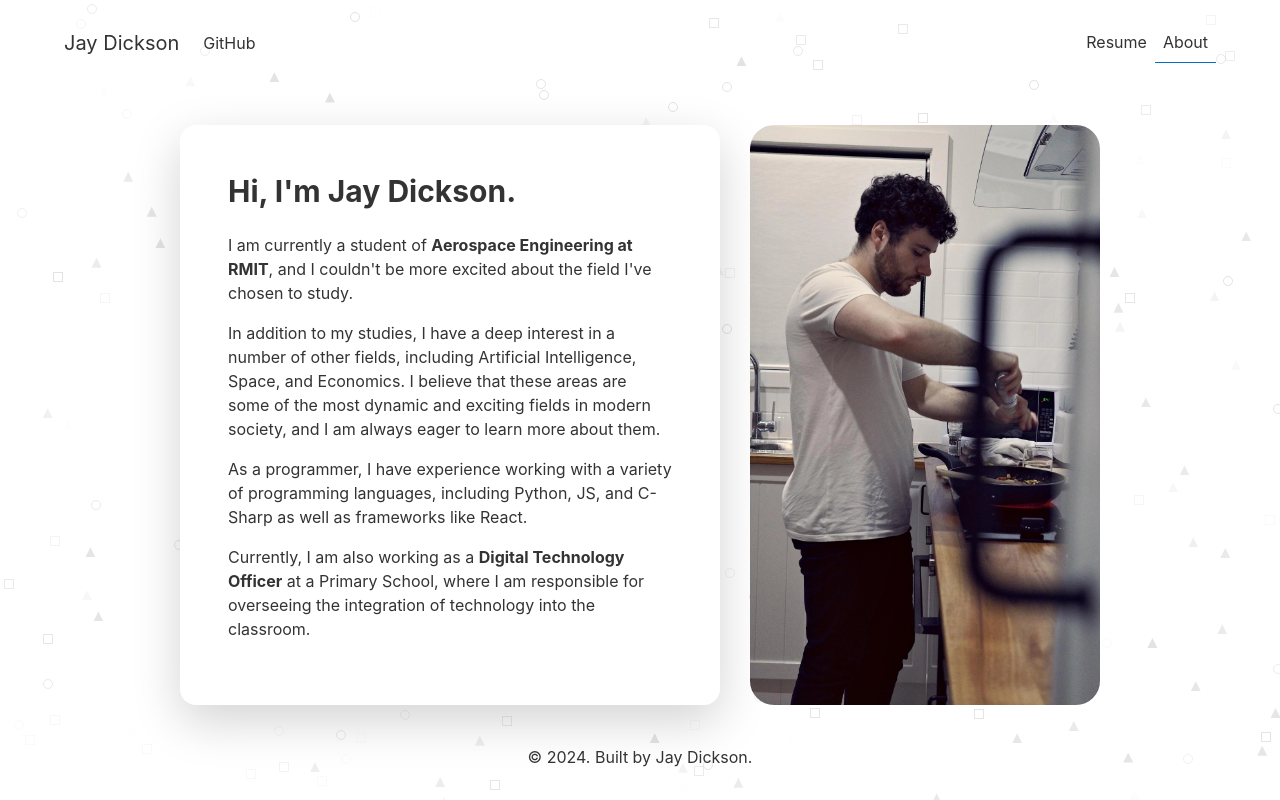
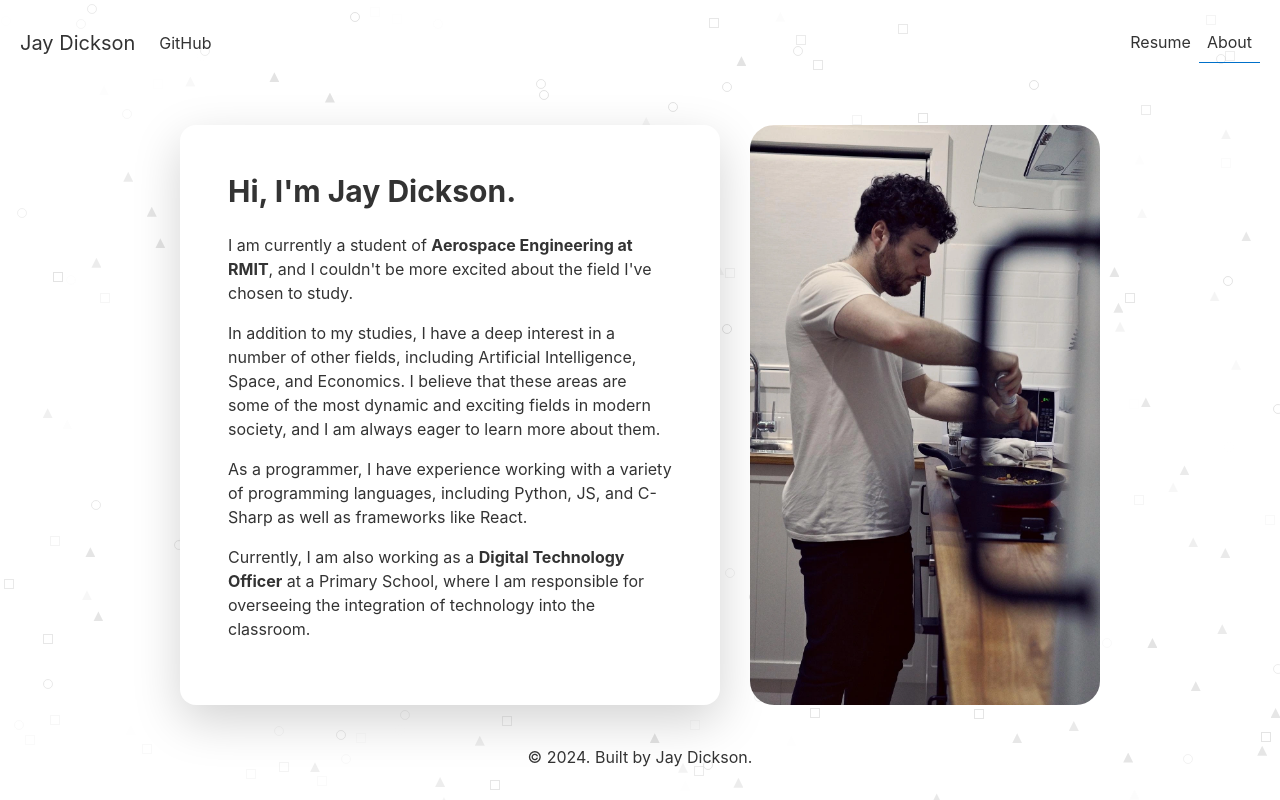
Before and after one commit to jaydickson02/Website, a Next.js app: page /about in a window 1280 px wide. Built offline with nearby package versions, Linux system fonts and the light colour scheme.

Commit message:
Update layout.js

```diff
--- a/components/layout.js
+++ b/components/layout.js
@@ -18,7 +18,7 @@ let Layout = (props) => {
                 <Container>
                     <Navbar activeLink={props.activeLink} />
                 </Container>
-                <div className="px-5">
+                <div className="px-1">
                     {props.children}
                 </div>
                 <Footer />
@@ -28,7 +28,7 @@ let Layout = (props) => {
         return (
             <div>
                 <Head />
-                <div className="px-5">
+                <div className="px-1">
                     <Navbar activeLink={props.activeLink} />
                     {props.children}
                     <Footer render={props.footer} />
```
